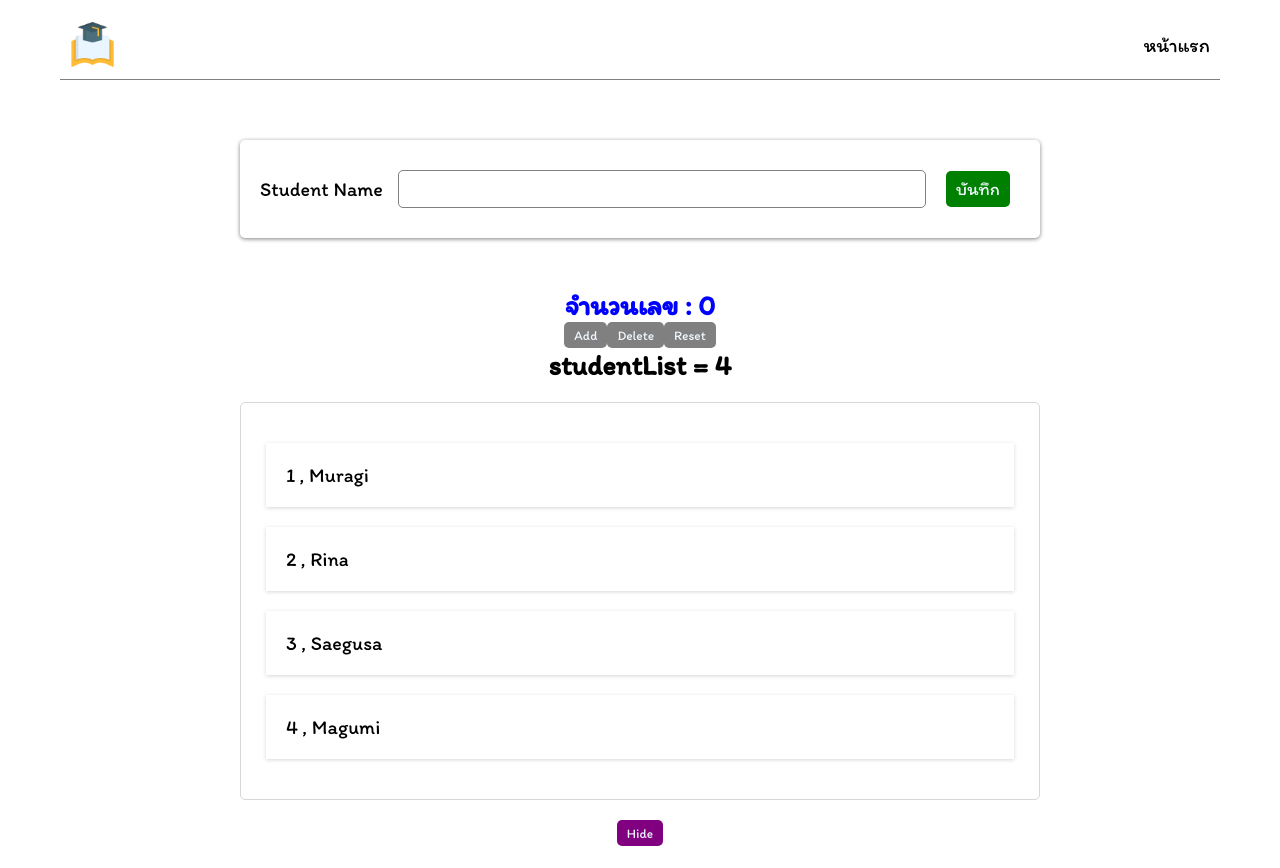
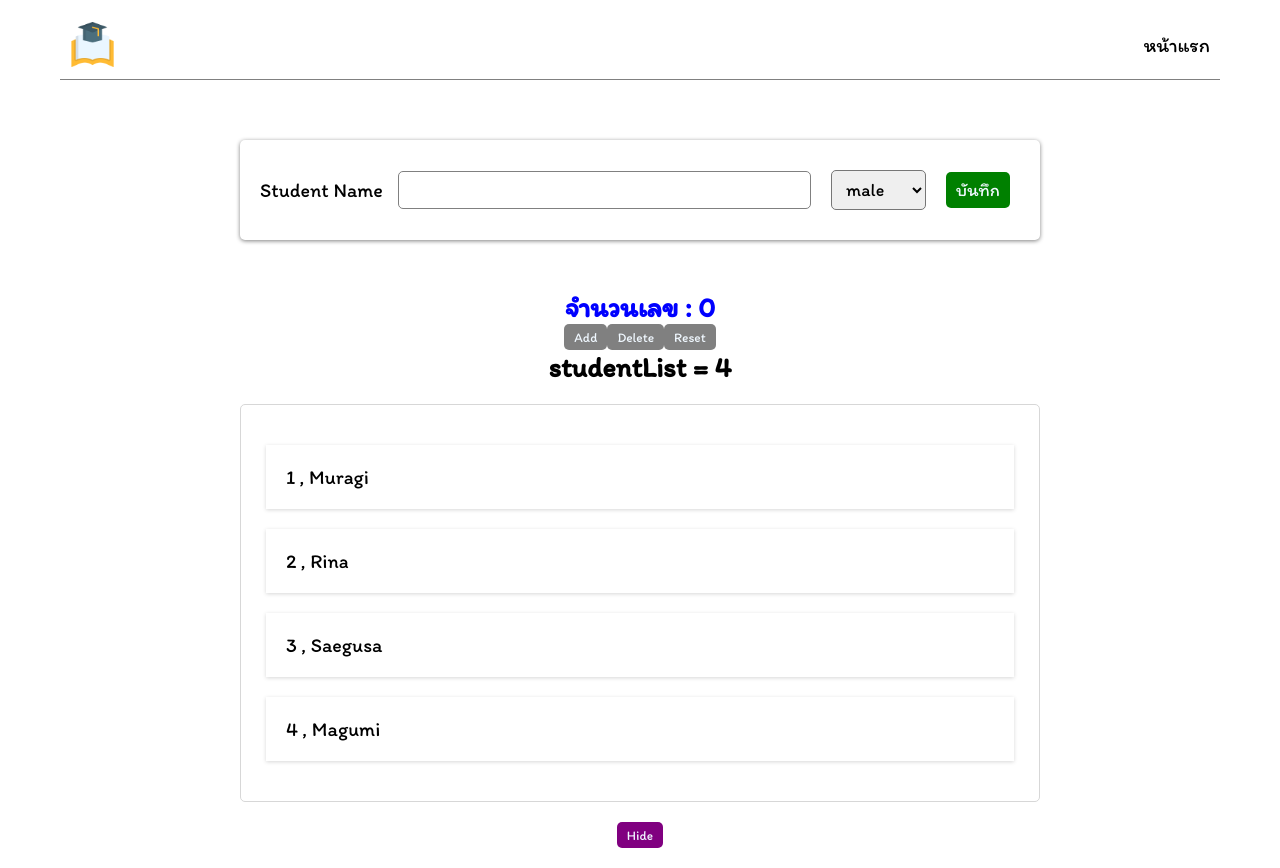
Before and after one commit to Sorawit255/REACT_18, a React (Create React App) app in the folder react-1/: page / in a window 1280 px wide. Built offline with nearby package versions, Linux system fonts and the light colour scheme.

Commit message:
ใช้ select

```diff
--- a/react-1/src/component/Addform.css
+++ b/react-1/src/component/Addform.css
@@ -32,3 +32,10 @@
     margin: 10px;
     background: green;
 }
+
+select{
+    font-size: 18px;
+    padding: 7px 10px;
+    margin: 10px;
+    border-radius: 5px;
+}
--- a/react-1/src/component/Addform.js
+++ b/react-1/src/component/Addform.js
@@ -3,6 +3,7 @@
 export default function AddForm(props) {
     const {students,setstudents}=props;
     const [name,setname]=useState("");
+    const [gender,setGender]=useState("male");
     function saveStudent(e){
         e.preventDefault();
         if(!name){
@@ -10,7 +11,8 @@
         }else{
             const newStudent={
                 ID:Math.floor(Math.random()*1000),
-                name:name
+                name:name,
+                gender:gender
             }
             setstudents([...students,newStudent])
             setname("")
@@ -21,6 +23,10 @@
       <form onSubmit={saveStudent}>
         <label>Student Name</label>
         <input type="text" name="name" value={name} onChange={(e)=>setname(e.target.value)}/>
+        <select value={gender} onChange={(e)=>setGender(e.target.value)}>
+            <option value="male">male</option>
+            <option value="female">female</option>
+        </select>
         <button type="submit" className="btn-add">บันทึก</button>
       </form>
     </section>
```
